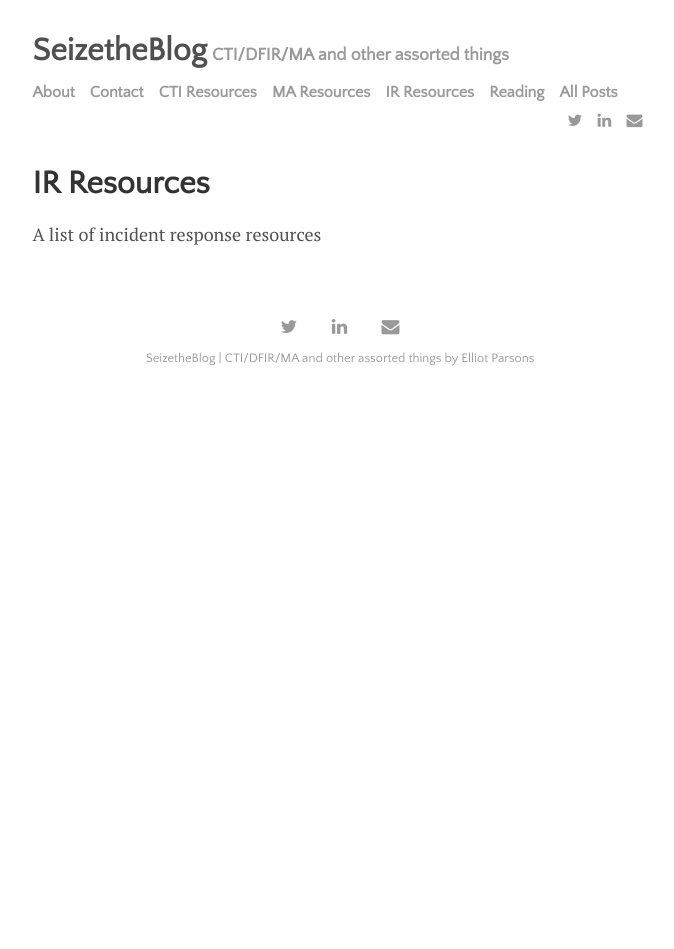
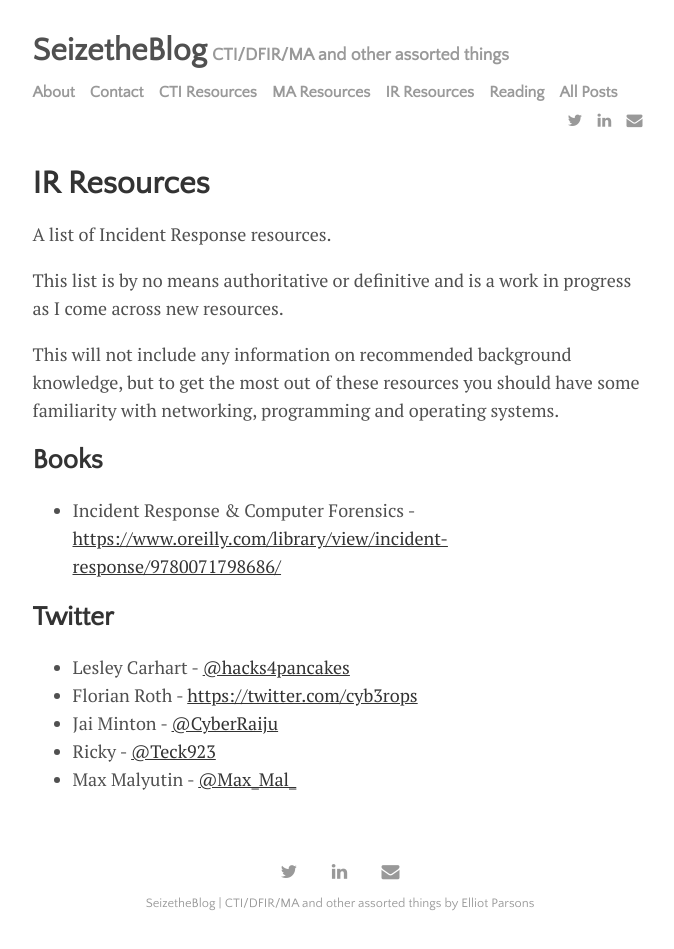
Before and after one commit to seizethecheese/seizethecheese.github.io, a Jekyll site: the page built from menu/ir.md, in a window 1280 px wide. Shown: the whole page, without its empty margins (300-974 px from the left). Built offline with Jekyll 4.4.1, drawn with Linux system fonts in a browser that asks for light colours; some web fonts are replaced; before the commit the page ends 900 px from its top, so only the background shows below that.

Commit message:
Update ir.md

```diff
--- a/menu/ir.md
+++ b/menu/ir.md
@@ -4,4 +4,18 @@ title: IR Resources
 permalink: /ir
 ---
 
-A list of incident response resources
+A list of Incident Response resources.
+
+This list is by no means authoritative or definitive and is a work in progress as I come across new resources.
+
+This will not include any information on recommended background knowledge, but to get the most out of these resources you should have some familiarity with networking, programming and operating systems.
+
+## Books
+- Incident Response & Computer Forensics - [https://www.oreilly.com/library/view/incident-response/9780071798686/](https://www.oreilly.com/library/view/incident-response/9780071798686/)
+
+## Twitter
+- Lesley Carhart - [@hacks4pancakes](https://twitter.com/hacks4pancakes)
+- Florian Roth - [https://twitter.com/cyb3rops](https://twitter.com/cyb3rops)
+- Jai Minton - [@CyberRaiju](https://twitter.com/CyberRaiju)
+- Ricky - [@Teck923](https://twitter.com/Teck923)
+- Max Malyutin - [@Max_Mal_](https://twitter.com/Max_Mal_)
```
